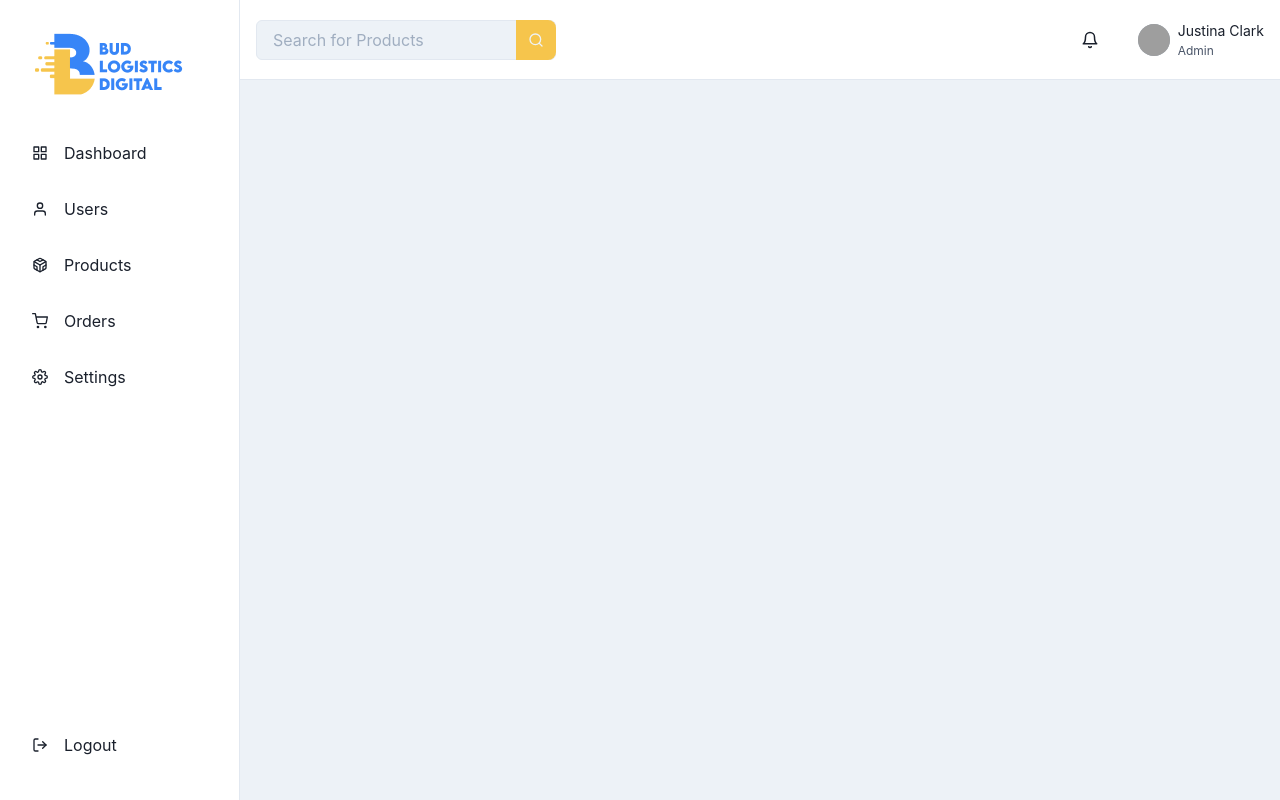
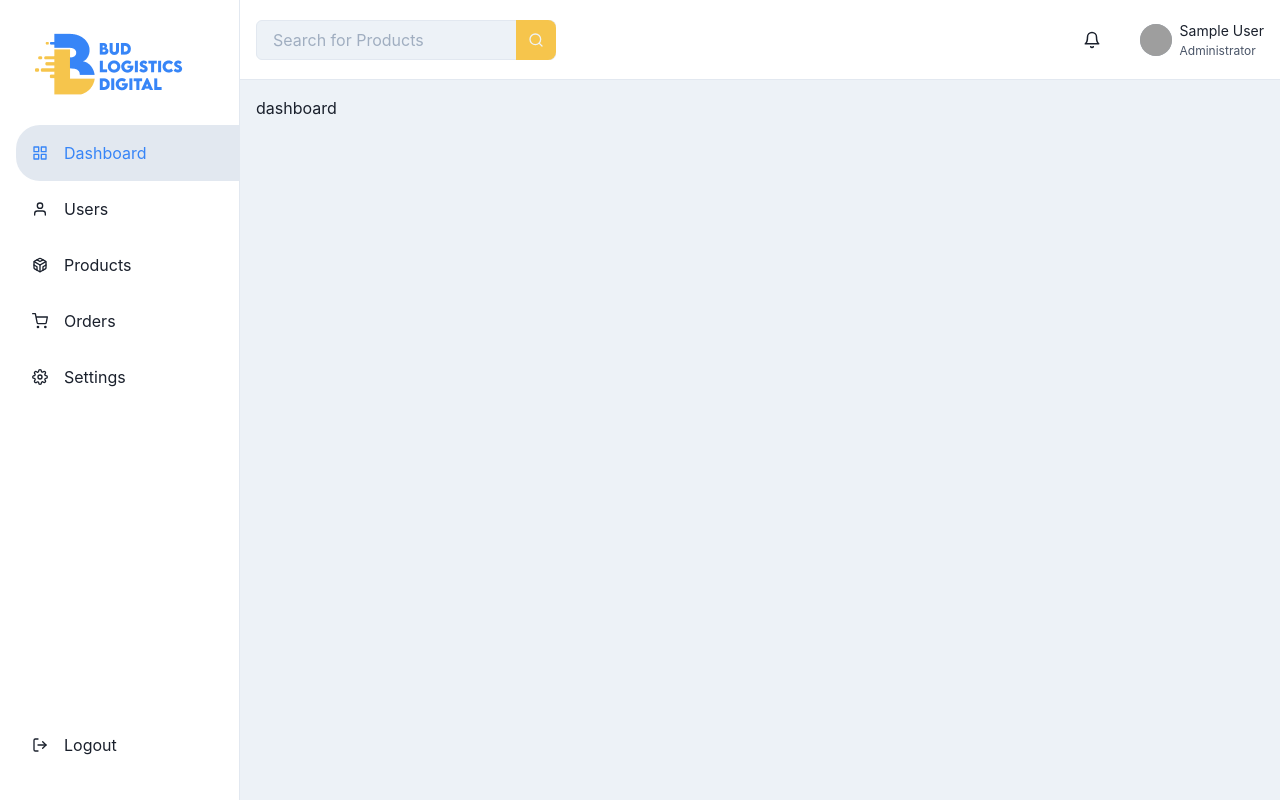
Before and after one commit to Robogeek95/verdant-dashboard, a React (Create React App) app: page /dashboard in a window 1280 px wide. Built offline with nearby package versions, Linux system fonts and the light colour scheme; sample sign-in values are in the browser's storage; grey boxes are pictures that could not be loaded.

Commit message:
implemented active route

```diff
--- a/src/components/Dashboard.js
+++ b/src/components/Dashboard.js
@@ -1,12 +1,23 @@
 import { Box } from '@chakra-ui/layout';
 import React from 'react';
+import { Route, Switch } from 'react-router';
 import DashboardLayout from './DashboardLayout';
 
 export default function Dashboard() {
   return (
     <Box>
       <DashboardLayout>
+        <Switch>
+          <Route path="/dashboard">dashboard</Route>
 
+          <Route path="/users">users</Route>
+
+          <Route path="/products">products</Route>
+
+          <Route path="/orders">orders</Route>
+
+          <Route path="/settings">settings</Route>
+        </Switch>
       </DashboardLayout>
     </Box>
   );
--- a/src/components/DashboardLayout.js
+++ b/src/components/DashboardLayout.js
@@ -1,4 +1,4 @@
-import React from 'react';
+import React, { useEffect, useState } from 'react';
 import {
   IconButton,
   Avatar,
@@ -37,6 +37,8 @@ import {
   FiLogOut,
   FiSearch,
 } from 'react-icons/fi';
+import { useSelector } from 'react-redux';
+import { useLocation } from 'react-router';
 
 const LinkItems = {
   top: [
@@ -48,12 +50,23 @@ const LinkItems = {
   ],
   bottom: [{ name: 'Logout', icon: FiLogOut }],
 };
+
 export default function DashboardLayout({ children }) {
+  const [active, setActive] = useState('');
   const { isOpen, onOpen, onClose } = useDisclosure();
+  const userLogin = useSelector(state => state.login);
+  const { userInfo } = userLogin;
+  const location = useLocation();
+
+  useEffect(() => {
+    setActive(location.pathname.split('/')[1]);
+  }, [location.pathname]);
+
   return (
     <Box minH="100vh" bg={useColorModeValue('gray.100', 'gray.900')}>
       <SidebarContent
         onClose={() => onClose}
+        active={active}
         display={{ base: 'none', md: 'block' }}
       />
       <Drawer
@@ -65,12 +78,16 @@ export default function DashboardLayout({ children }) {
         size="full"
       >
         <DrawerContent>
-          <SidebarContent onClose={onClose} />
+          <SidebarContent
+            active={active}
+            user={userInfo?.user}
+            onClose={onClose}
+          />
         </DrawerContent>
       </Drawer>
 
       {/* mobilenav */}
-      <MobileNav onOpen={onOpen} />
+      <MobileNav onOpen={onOpen} user={userInfo?.user} />
       <Box ml={{ base: 0, md: 60 }} p="4">
         {children}
       </Box>
@@ -78,7 +95,7 @@ export default function DashboardLayout({ children }) {
   );
 }
 
-const SidebarContent = ({ onClose, ...rest }) => {
+const SidebarContent = ({ active, onClose, ...rest }) => {
   return (
     <Box
       transition="3s ease"
@@ -108,6 +125,7 @@ const SidebarContent = ({ onClose, ...rest }) => {
             <NavItem
               key={link.name}
               icon={link.icon}
+              active={link.name.toLowerCase() === active.toLowerCase()}
               href={`/${link.name.toLowerCase()}`}
             >
               {link.name}
@@ -127,13 +145,15 @@ const SidebarContent = ({ onClose, ...rest }) => {
   );
 };
 
-const NavItem = ({ icon, href, children, ...rest }) => {
+const NavItem = ({ active, icon, href, children, ...rest }) => {
   return (
     <Link href={href} style={{ textDecoration: 'none' }}>
       <Flex
         align="center"
         p="4"
         ml="4"
+        bg={active ? 'gray.200' : ''}
+        color={active ? 'brand.primary' : ''}
         borderLeftRadius="3xl"
         role="group"
         cursor="pointer"
@@ -159,7 +179,7 @@ const NavItem = ({ icon, href, children, ...rest }) => {
   );
 };
 
-const MobileNav = ({ onOpen, ...rest }) => {
+const MobileNav = ({ user, onOpen, ...rest }) => {
   return (
     <Flex
       ml={{ base: 0, md: 60 }}
@@ -227,9 +247,9 @@ const MobileNav = ({ onOpen, ...rest }) => {
                   spacing="1px"
                   ml="2"
                 >
-                  <Text fontSize="sm">Justina Clark</Text>
+                  <Text fontSize="sm">{user?.name}</Text>
                   <Text fontSize="xs" color="gray.600">
-                    Admin
+                    Administrator
                   </Text>
                 </VStack>
               </HStack>
```
